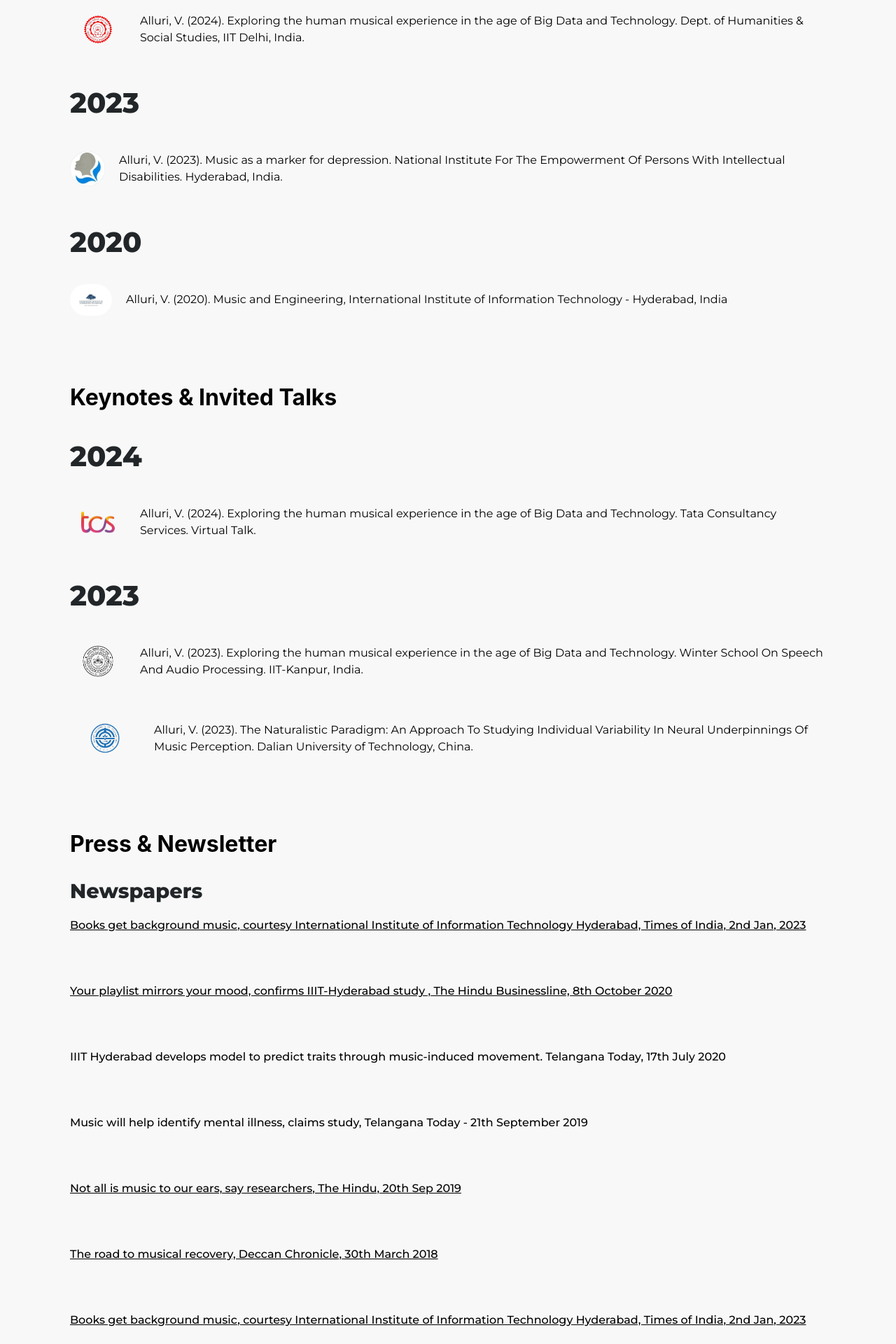
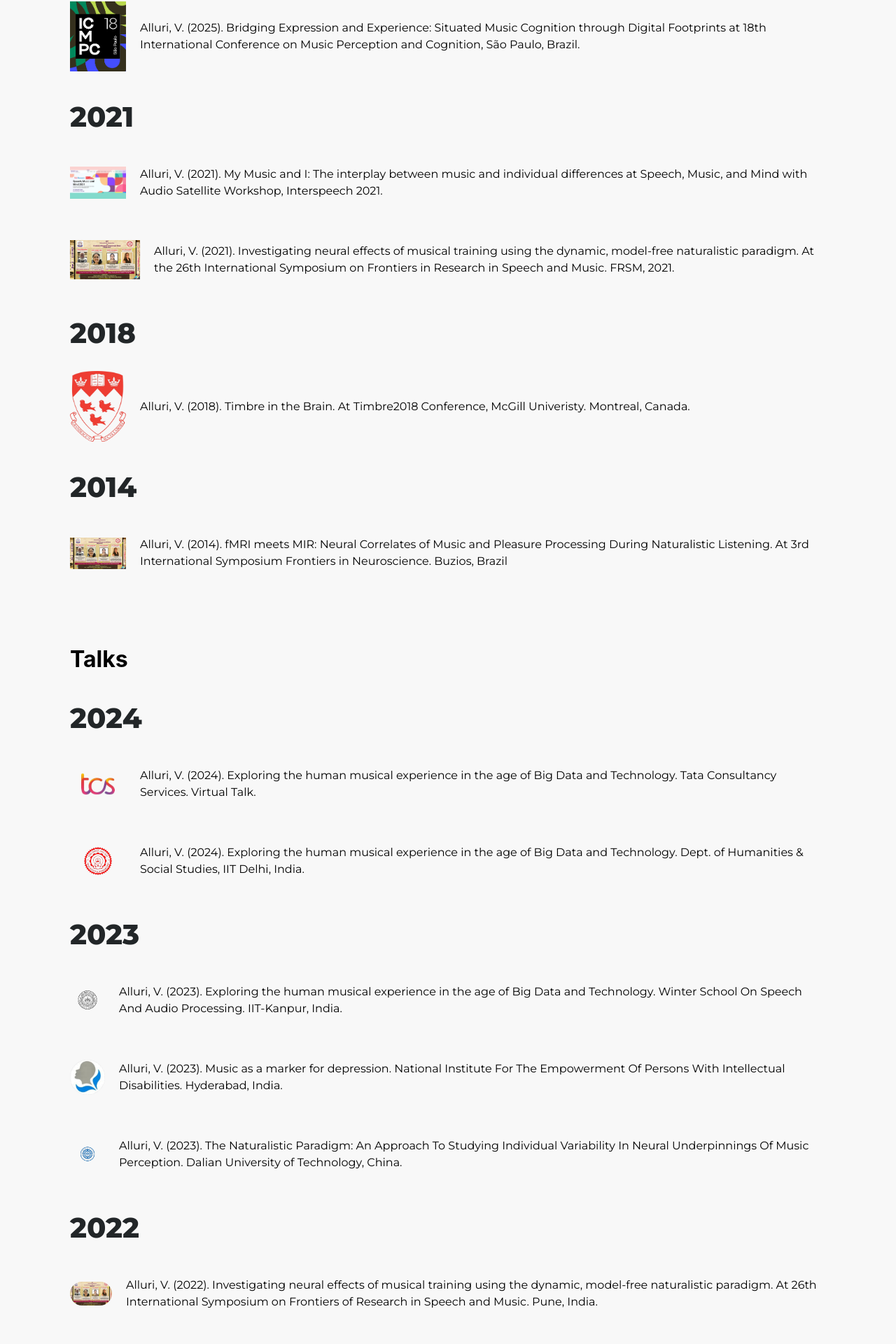
Before and after one commit to lalit-mo/mcg-web, a React (Create React App) app: page /talks in a window 1280 px wide. Shown: the part 763-2683 px from the top of the page at 70% size. Built offline with nearby package versions, Linux system fonts and the light colour scheme.

Commit message:
added keynotes and talks

```diff
--- a/src/Talks/Talks.jsx
+++ b/src/Talks/Talks.jsx
@@ -1,264 +1,3 @@
-// import React from "react";
-// import talkhead from "./talk-imgs/talkmain.png";
-// import UniNavbar from "../UniNavbar";
-// import "./Talks.css";
-// import tcs from "./talk-imgs/tcs.png";
-// import iitd from "./talk-imgs/iitd.png";
-// import iitk from "./talk-imgs/iitk.png";
-// import empower from "./talk-imgs/empower.png";
-// import dal from "./talk-imgs/dal.png";
-// import frsm from "./talk-imgs/frsm.jpeg";
-// import smm from "./talk-imgs/smm.jpg";
-// import iiith from "./talk-imgs/iiith.avif";
-// import hop from "./talk-imgs/hop.jpg";
-// import oslo from "../Publications/Publications-imgs/Oslo University seal 1.png";
-// import iitb from "./talk-imgs/iitb.png";
-// import adobe from "./talk-imgs/adobe.jpg";
-// import kims from "./talk-imgs/KIMS.png";
-// import mcgills from "./talk-imgs/mcgill.png";
-// import uoh from "./talk-imgs/uoh.jpg";
-// import nim from "../Publications/Publications-imgs/NIMHANS logo 1.png";
-// import fn from "./talk-imgs/fn.png";
-// import tl from "./talk-imgs/talk-landpng.png";
-// import Talknav from "./Talknav";
-
-// function Talks() {
-//   return (
-//     <div>
-//       <div>
-//         <UniNavbar />
-//         <img className="talkmain" src={tl} />
-//         {/* <Talknav/> */}
-//         <a className="pressbtn" href="#press">
-//           Press & Newsletters
-//         </a>
-//       </div>
-//       <div></div>
-
-//       <div className="talks">
-//         <h1 className="year-talk">2024</h1>
-//         {/* tcs 2024 */}
-//         <div className="talk-list">
-//           <img className="talk-iconn" src={tcs} />
-//           <p className="talk-p">
-//             Alluri, V. (2024). Exploring the human musical experience in the age
-//             of Big Data and Technology. Tata Consultancy Services. Virtual Talk.
-//           </p>
-//         </div>
-
-//         {/* IIT-D 2024*/}
-//         <div className="talk-list">
-//           <img className="talk-iconn" src={iitd} />
-//           <p className="talk-p">
-//             Alluri, V. (2024). Exploring the human musical experience in the age
-//             of Big Data and Technology. Dept. of Humanities & Social Studies,
-//             IIT Delhi, India.
-//           </p>
-//         </div>
-
-//         <h1 className="year-talk">2023</h1>
-//         {/* IIT--K 2023 */}
-//         <div className="talk-list">
-//           <img className="talk-iconn" src={iitk} />
-//           <p className="talk-p">
-//             Alluri, V. (2023). Exploring the human musical experience in the age
-//             of Big Data and Technology. Winter School On Speech And Audio
-//             Processing. IIT-Kanpur, India.
-//           </p>
-//         </div>
-
-//         {/* Empower 2023 */}
-//         <div className="talk-list">
-//           <img className="talk-icone" src={empower} />
-//           <p className="talk-p">
-//             Alluri, V. (2023). Music as a marker for depression. National
-//             Institute For The Empowerment Of Persons With Intellectual
-//             Disabilities. Hyderabad, India.
-//           </p>
-//         </div>
-//       </div>
-//       {/* Dalian univesity 2023 */}
-//       <div className="talk-list">
-//         <img className="talk-icond" src={dal} />
-//         <p className="talk-p">
-//           Alluri, V. (2023). The Naturalistic Paradigm: An Approach To Studying
-//           Individual Variability In Neural Underpinnings Of Music Perception.
-//           Dalian University of Technology, China.
-//         </p>
-//       </div>
-
-//       <h1 className="year-talk">2022</h1>
-//       {/* FRSM */}
-//       <div className="talk-list">
-//         <img className="talk-iconfrsm" src={frsm} />
-//         <p className="talk-p">
-//           Alluri, V. (2022). Investigating neural effects of musical training
-//           using the dynamic, model-free naturalistic paradigm. At 26th
-//           International Symposium on Frontiers of Research in Speech and Music.
-//           Pune, India.
-//         </p>
-//       </div>
-
-//       <h1 className="year-talk">2021</h1>
-//       {/* SMM */}
-//       <div className="talk-list">
-//         <img className="talk-iconfrsm" src={smm} />
-//         <p className="talk-p">
-//           Alluri, V. (2021). My Music and I: The interplay between music and
-//           individual differences. At Speech, Music, and Mind with Audio
-//           Satellite Workshop, Interspeech 2021.
-//         </p>
-//       </div>
-
-//       {/* IIIT-H */}
-//       <div className="talk-list">
-//         <img className="talk-iconfrsm" src={iiith} />
-//         <p className="talk-p">
-//           Alluri, V. (2021). Music and Brain. Implications for Learning -
-//           Teaching the Learning Brain Workshop at International Institute of
-//           Information Technology - Hyderabad, India
-//         </p>
-//       </div>
-
-//       <h1 className="year-talk">2020</h1>
-//       {/* Hoppper */}
-//       <div className="talk-list">
-//         <img className="talk-iconfrsm" src={hop} />
-//         <p className="talk-p">
-//           Alluri, V. (2020). Music Research in the era of Big Data. At Hopper
-//           India, Virtual Conference.
-//         </p>
-//       </div>
-
-//       {/* III-H */}
-//       <div className="talk-list">
-//         <img className="talk-iconfrsm" src={iiith} />
-//         <p className="talk-p">
-//           Alluri, V. (2020). Music and Engineering, International Institute of
-//           Information Technology - Hyderabad, India
-//         </p>
-//       </div>
-
-//       {/* III-H */}
-//       <div className="talk-list">
-//         <img className="talk-iconfrsm" src={iiith} />
-//         <p className="talk-p">
-//           Alluri, V. (2020). Women in Engineering, International Institute of
-//           Information Technology - Hyderabad, India
-//         </p>
-//       </div>
-
-//       {/* III-H */}
-//       <div className="talk-list">
-//         <img className="talk-iconfrsm" src={iiith} />
-//         <p className="talk-p">
-//           Alluri, V. (2020). Let's Talk AI - ML in Music, International
-//           Institute of Information Technology - Hyderabad, India
-//         </p>
-//       </div>
-
-//       <h1 className="year-talk">2019</h1>
-//       {/* Oslo */}
-//       <div className="talk-list">
-//         <img className="talk-iconfrsm" src={oslo} />
-//         <p className="talk-p">
-//           Alluri, V. (2019). Dynamic music processing in the brain. University
-//           of Oslo.
-//         </p>
-//       </div>
-
-//       {/* IIT-B */}
-//       <div className="talk-list">
-//         <img className="talk-iconfrsm" src={iitb} />
-//         <p className="talk-p">
-//           Alluri, V. (2019). Music as a mirror of the self. Indian Institute of
-//           Technology - Bombay, India
-//         </p>
-//       </div>
-
-//       <h1 className="year-talk">2018</h1>
-//       {/* IIT-B */}
-//       <div className="talk-list">
-//         <img className="talk-iconfrsm" src={iitb} />
-//         <p className="talk-p">
-//           Alluri, V. (2018). Decoding Brain States using Music. Indian Institute
-//           of Technology - Bombay, India
-//         </p>
-//       </div>
-
-//       {/* Adobe */}
-//       <div className="talk-list">
-//         <img className="talk-iconfrsm" src={adobe} />
-//         <p className="talk-p">
-//           Alluri, V. (2018). Beyond Machine Learning: Decoding Brain States
-//           using Music. At Adobe Research, Benguluru, India
-//         </p>
-//       </div>
-
-//       {/* KIMS */}
-//       <div className="talk-list">
-//         <img className="talk-iconfrsm" src={kims} />
-//         <p className="talk-p">
-//           Alluri, V. (2018). The Musical Brain. At KIMS Hospital, Hyderabad,
-//           India
-//         </p>
-//       </div>
-
-//       {/* McGills */}
-//       <div className="talk-list">
-//         <img className="talk-iconfrsm" src={mcgills} />
-//         <p className="talk-p">
-//           Alluri, V. (2018). Timbre in the Brain. Timbre 2018 Conference @ the
-//           Schulich School of Music, McGill University, Montreal, Canada
-//         </p>
-//       </div>
-
-//       <h1 className="year-talk">2017</h1>
-//       {/* FRSM */}
-//       <div className="talk-list">
-//         <img className="talk-iconfrsm" src={frsm} />
-//         <p className="talk-p">
-//           Alluri, V. (2017). Music Processing During Naturalistic Listening and
-//           the Effect of Musical Expertise. At the 23rd Frontiers of Research in
-//           Speech and Music Conference, Rourkela, India
-//         </p>
-//       </div>
-
-//       {/* Uni of Hyd */}
-//       <div className="talk-list">
-//         <img className="talk-iconfrsm" src={uoh} />
-//         <p className="talk-p">
-//           Alluri, V. (2017). The Musical Brain. At The CogTalk, Center for
-//           Neural and Cognitive Science. University of Hyderabad, India
-//         </p>
-//       </div>
-
-//       {/* NIMHANS */}
-//       <div className="talk-list">
-//         <img className="talk-iconfrsm" src={nim} />
-//         <p className="talk-p">
-//           Alluri, V. (2017). Functional neuroimaging studies on Music and the
-//           Brain. National Institute of Mental Health & Neuro Sciences,
-//           Benguluru, India
-//         </p>
-//       </div>
-
-//       <h1 className="year-talk">2014</h1>
-//       {/* FN */}
-//       <div className="talk-list">
-//         <img className="talk-iconfrsm" src={fn} />
-//         <p className="talk-p">
-//           Alluri, V. (2014). fMRI meets MIR: Neural Correlates of Music and
-//           Pleasure Processing During Naturalistic Listening. At 3rd
-//           International Symposium Frontiers in Neuroscience. Buzios, Brazil.
-//         </p>
-//       </div>
-//     </div>
-//   );
-// }
-
-// export default Talks;
-
 import React from "react";
 import talkhead from "./talk-imgs/talkmain.png";
 import UniNavbar from "../UniNavbar";
@@ -281,6 +20,7 @@ import uoh from "./talk-imgs/uoh.jpg";
 import nim from "../Publications/Publications-imgs/NIMHANS logo 1.png";
 import fn from "./talk-imgs/fn.png";
 import tl from "./talk-imgs/talk-landpng.png";
+import icmpc from "./talk-imgs/icmpc.png";
 import Talknav from "./Talknav";
 
 function Talks() {
@@ -291,15 +31,69 @@ function Talks() {
 
       {/* Navigation Links */}
       <div className="talk-navigation">
+        <a href="#keynotes" className="pressbtn">
+          Keynotes
+        </a>
         <a href="#talks" className="pressbtn">
           Talks
-        </a>
-        <a href="#keynotes" className="pressbtn">
-          Keynotes
         </a>
         <a href="#press" className="pressbtn">
           Press & Newsletters
         </a>
+      </div>
+
+      {/* Keynotes Section */}
+      <div id="keynotes" className="keynotes-section">
+        <h1 className="section-title">Keynotes</h1>
+
+        <h2 className="year-talk">2025</h2>
+        <div className="talk-list">
+          <img className="talk-iconn" src={icmpc} />
+          <p className="talk-p">
+            Alluri, V. (2025). Bridging Expression and Experience: Situated
+            Music Cognition through Digital Footprints at 18th International
+            Conference on Music Perception and Cognition, São Paulo, Brazil.
+          </p>
+        </div>
+
+        <h2 className="year-talk">2021</h2>
+        <div className="talk-list">
+          <img className="talk-iconn" src={smm} />
+          <p className="talk-p">
+            Alluri, V. (2021). My Music and I: The interplay between music and
+            individual differences at Speech, Music, and Mind with Audio
+            Satellite Workshop, Interspeech 2021.
+          </p>
+        </div>
+
+        <div className="talk-list">
+          <img className="talk-icond" src={frsm} />
+          <p className="talk-p">
+            Alluri, V. (2021). Investigating neural effects of musical training
+            using the dynamic, model-free naturalistic paradigm. At the 26th
+            International Symposium on Frontiers in Research in Speech and
+            Music. FRSM, 2021.
+          </p>
+        </div>
+
+        <h2 className="year-talk">2018</h2>
+        <div className="talk-list">
+          <img className="talk-iconn" src={mcgills} />
+          <p className="talk-p">
+            Alluri, V. (2018). Timbre in the Brain. At Timbre2018 Conference,
+            McGill Univeristy. Montreal, Canada.
+          </p>
+        </div>
+
+        <h2 className="year-talk">2014</h2>
+        <div className="talk-list">
+          <img className="talk-iconn" src={frsm} />
+          <p className="talk-p">
+            Alluri, V. (2014). fMRI meets MIR: Neural Correlates of Music and
+            Pleasure Processing During Naturalistic Listening. At 3rd
+            International Symposium Frontiers in Neuroscience. Buzios, Brazil
+          </p>
+        </div>
       </div>
 
       {/* Talks Section */}
@@ -307,6 +101,14 @@ function Talks() {
         <h1 className="section-title">Talks</h1>
 
         <h2 className="year-talk">2024</h2>
+        <div className="talk-list">
+          <img className="talk-iconn" src={tcs} />
+          <p className="talk-p">
+            Alluri, V. (2024). Exploring the human musical experience in the age
+            of Big Data and Technology. Tata Consultancy Services. Virtual Talk.
+          </p>
+        </div>
+
         <div className="talk-list">
           <img className="talk-iconn" src={iitd} />
           <p className="talk-p">
@@ -318,6 +120,15 @@ function Talks() {
 
         <h2 className="year-talk">2023</h2>
         <div className="talk-list">
+          <img className="talk-icone" src={iitk} />
+          <p className="talk-p">
+            Alluri, V. (2023). Exploring the human musical experience in the age
+            of Big Data and Technology. Winter School On Speech And Audio
+            Processing. IIT-Kanpur, India.
+          </p>
+        </div>
+
+        <div className="talk-list">
           <img className="talk-icone" src={empower} />
           <p className="talk-p">
             Alluri, V. (2023). Music as a marker for depression. National
@@ -326,7 +137,54 @@ function Talks() {
           </p>
         </div>
 
+        <div className="talk-list">
+          <img className="talk-icone" src={dal} />
+          <p className="talk-p">
+            Alluri, V. (2023). The Naturalistic Paradigm: An Approach To
+            Studying Individual Variability In Neural Underpinnings Of Music
+            Perception. Dalian University of Technology, China.
+          </p>
+        </div>
+
+        <h2 className="year-talk">2022</h2>
+        <div className="talk-list">
+          <img className="talk-iconfrsm" src={frsm} />
+          <p className="talk-p">
+            Alluri, V. (2022). Investigating neural effects of musical training
+            using the dynamic, model-free naturalistic paradigm. At 26th
+            International Symposium on Frontiers of Research in Speech and
+            Music. Pune, India.
+          </p>
+        </div>
+
+        <h2 className="year-talk">2021</h2>
+        <div className="talk-list">
+          <img className="talk-iconfrsm" src={smm} />
+          <p className="talk-p">
+            Alluri, V. (2021). My Music and I: The interplay between music and
+            individual differences. At Speech, Music, and Mind with Audio
+            Satellite Workshop, Interspeech 2021.
+          </p>
+        </div>
+
+        <div className="talk-list">
+          <img className="talk-iconfrsm" src={iiith} />
+          <p className="talk-p">
+            Alluri, V. (2021). Music and Brain. Implications for Learning -
+            Teaching the Learning Brain Workshop at International Institute of
+            Information Technology - Hyderabad, India
+          </p>
+        </div>
+
         <h2 className="year-talk">2020</h2>
+        <div className="talk-list">
+          <img className="talk-iconfrsm" src={hop} />
+          <p className="talk-p">
+            Alluri, V. (2020). Music Research in the era of Big Data. At Hopper
+            India, Virtual Conference.
+          </p>
+        </div>
+
         <div className="talk-list">
           <img className="talk-iconfrsm" src={iiith} />
           <p className="talk-p">
@@ -335,42 +193,108 @@ function Talks() {
           </p>
         </div>
 
-        {/* Add more talks as needed */}
-      </div>
-
-      {/* Keynotes Section */}
-      <div id="keynotes" className="keynotes-section">
-        <h1 className="section-title">Keynotes & Invited Talks</h1>
-
-        <h2 className="year-talk">2024</h2>
         <div className="talk-list">
-          <img className="talk-iconn" src={tcs} />
+          <img className="talk-iconfrsm" src={iiith} />
           <p className="talk-p">
-            Alluri, V. (2024). Exploring the human musical experience in the age
-            of Big Data and Technology. Tata Consultancy Services. Virtual Talk.
-          </p>
-        </div>
-
-        <h2 className="year-talk">2023</h2>
-        <div className="talk-list">
-          <img className="talk-iconn" src={iitk} />
-          <p className="talk-p">
-            Alluri, V. (2023). Exploring the human musical experience in the age
-            of Big Data and Technology. Winter School On Speech And Audio
-            Processing. IIT-Kanpur, India.
+            Alluri, V. (2020). Women in Engineering, International Institute of
+            Information Technology - Hyderabad, India
           </p>
         </div>
 
         <div className="talk-list">
-          <img className="talk-icond" src={dal} />
+          <img className="talk-iconfrsm" src={iiith} />
           <p className="talk-p">
-            Alluri, V. (2023). The Naturalistic Paradigm: An Approach To
-            Studying Individual Variability In Neural Underpinnings Of Music
-            Perception. Dalian University of Technology, China.
+            Alluri, V. (2020). Let's Talk AI - ML in Music, International
+            Institute of Information Technology - Hyderabad, India
           </p>
         </div>
 
-        {/* Add more keynotes as needed */}
+        <h2 className="year-talk">2019</h2>
+        <div className="talk-list">
+          <img className="talk-iconfrsm" src={oslo} />
+          <p className="talk-p">
+            Alluri, V. (2019). Dynamic music processing in the brain. University
+            of Oslo.
+          </p>
+        </div>
+
+        <div className="talk-list">
+          <img className="talk-iconfrsm" src={iitb} />
+          <p className="talk-p">
+            Alluri, V. (2019). Music as a mirror of the self. Indian Institute
+            of Technology - Bombay, India
+          </p>
+        </div>
+
+        <h2 className="year-talk">2018</h2>
+        <div className="talk-list">
+          <img className="talk-iconfrsm" src={iitb} />
+          <p className="talk-p">
+            Alluri, V. (2018). Decoding Brain States using Music. Indian
+            Institute of Technology - Bombay, India
+          </p>
+        </div>
+
+        <div className="talk-list">
+          <img className="talk-iconfrsm" src={adobe} />
+          <p className="talk-p">
+            Alluri, V. (2018). Beyond Machine Learning: Decoding Brain States
+            using Music. At Adobe Research, Benguluru, India
+          </p>
+        </div>
+
+        <div className="talk-list">
+          <img className="talk-iconfrsm" src={kims} />
+          <p className="talk-p">
+            Alluri, V. (2018). The Musical Brain. At KIMS Hospital, Hyderabad,
+            India
+          </p>
+        </div>
+
+        <div className="talk-list">
+          <img className="talk-iconfrsm" src={mcgills} />
+          <p className="talk-p">
+            Alluri, V. (2018). Timbre in the Brain. Timbre 2018 Conference @ the
+            Schulich School of Music, McGill University, Montreal, Canada
+          </p>
+        </div>
+
+        <h2 className="year-talk">2017</h2>
+        <div className="talk-list">
+          <img className="talk-iconfrsm" src={frsm} />
+          <p className="talk-p">
+            Alluri, V. (2017). Music Processing During Naturalistic Listening
+            and the Effect of Musical Expertise. At the 23rd Frontiers of
+            Research in Speech and Music Conference, Rourkela, India
+          </p>
+        </div>
+
+        <div className="talk-list">
+          <img className="talk-iconfrsm" src={uoh} />
+          <p className="talk-p">
+            Alluri, V. (2017). The Musical Brain. At The CogTalk, Center for
+            Neural and Cognitive Science. University of Hyderabad, India
+          </p>
+        </div>
+
+        <div className="talk-list">
+          <img className="talk-iconfrsm" src={nim} />
+          <p className="talk-p">
+            Alluri, V. (2017). Functional neuroimaging studies on Music and the
+            Brain. National Institute of Mental Health & Neuro Sciences,
+            Benguluru, India
+          </p>
+        </div>
+
+        <h2 className="year-talk">2014</h2>
+        <div className="talk-list">
+          <img className="talk-iconfrsm" src={fn} />
+          <p className="talk-p">
+            Alluri, V. (2014). fMRI meets MIR: Neural Correlates of Music and
+            Pleasure Processing During Naturalistic Listening. At 3rd
+            International Symposium Frontiers in Neuroscience. Buzios, Brazil.
+          </p>
+        </div>
       </div>
 
       {/* Press & Newsletter Section */}
```
Also changed, not shown: src/Talks/talk-imgs/icmpc.png (added).
